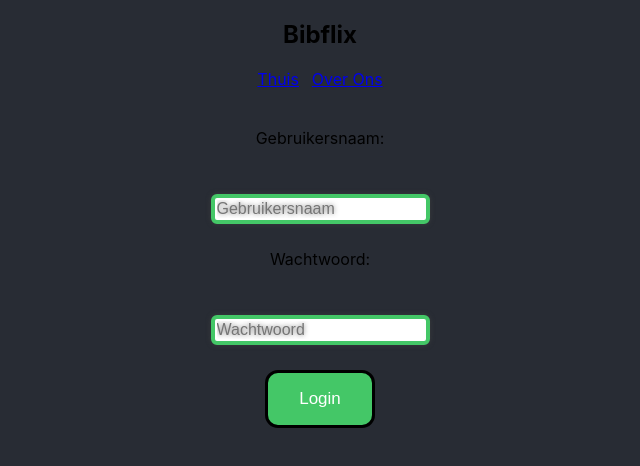
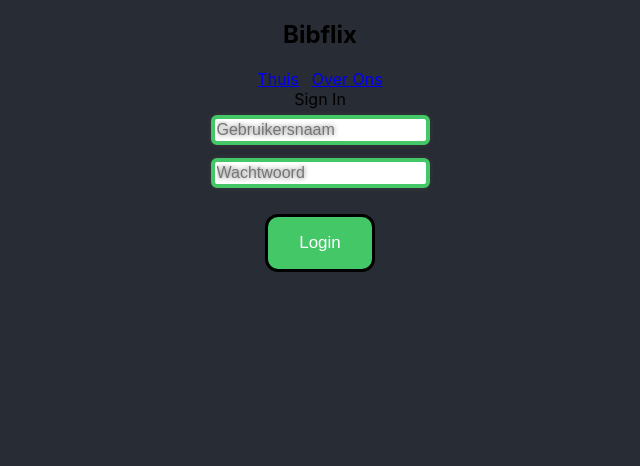
Before and after one commit to WoutNerd/ClassyBooks, a React (Create React App) app in the folder client/: page /leerkracht in a window 1280 px wide. Shown: the top 466 px of the page, without its empty margins (320-960 px from the left). Built offline with nearby package versions, Linux system fonts and the light colour scheme.

Commit message:
name changes, teacher login fixed, t eacher overview added

```diff
--- a/client/src/index.js
+++ b/client/src/index.js
@@ -10,9 +10,11 @@ import ReactDOM from 'react-dom/client';
 import App from './App';
 import UserTypeChose from './pages/userTypeChose';
 import NoPage from './pages/NoPage';
-import Leerling from './pages/leerling';
-import Leerkracht from './pages/leerkracht';
-import Klas from './pages/klassen';
+import Leerling from './pages/student';
+import Leerkracht from './pages/teacherLogin';
+import Klas from './pages/class';
+import Overzicht from './pages/overview';
+
 
 const root = ReactDOM.createRoot(document.getElementById('root'));
 root.render(
@@ -24,6 +26,7 @@ root.render(
         <Route path='leerling' element={<Leerling />} />
         <Route path='*' element={<NoPage/>} />
         <Route path='klas' element={<Klas/>} />
+        <Route path='overzicht' element={<Overzicht/>}/>
       </Route>
     </Routes>
   </BrowserRouter>
--- a/client/src/pages/klassen.jsx
+++ b/client/src/pages/class.jsx
@@ -1,7 +1,7 @@
 import "../App.css"
 
 
-const Klas = () => {
+const Class = () => {
     return (
         <div className="klas">
             <ul className="klas">
@@ -17,4 +17,4 @@ const Klas = () => {
      );
 }
 
-export default Klas;
+export default Class;
--- a/client/src/pages/leerkracht.jsx
+++ /dev/null
@@ -1,18 +0,0 @@
-import "../App.css";
-const Leerkracht = () => {
-    return (
-        <div>
-            <form action="/" >
-                <br /> <p className="login">Gebruikersnaam: </p><br />
-                <input type="text" name="Gebruikersnaam"  placeholder="Gebruikersnaam" className="login"/>
-                <br /><p className="login">Wachtwoord:</p><br />
-                <input type="password" name="Wachtwoord" placeholder="Wachtwoord" className="login"/>
-                <br />
-                <input type="submit" value={"Login"} className="login-button"/>
-            </form>
-
-        </div>
-     );
-}
-
-export default Leerkracht;
--- /dev/null
+++ b/client/src/pages/overview.jsx
@@ -0,0 +1,13 @@
+import "../App.css"
+import TeacherNavbar from "./teacherNavbar";
+
+const Overview = () => {
+    return (
+        <div>
+            <TeacherNavbar/>
+
+        </div>
+     );
+}
+
+export default Overview;
--- a/client/src/pages/leerling.jsx
+++ b/client/src/pages/student.jsx
@@ -1,6 +1,6 @@
 import "../App.css"
 
-const Leerling = () => {
+const Student = () => {
     return (
         <ul className="bookButton">
             <li>boek 1</li>
@@ -10,4 +10,4 @@ const Leerling = () => {
      );
 }
 
-export default Leerling;
+export default Student;
--- /dev/null
+++ b/client/src/pages/teacherLogin.jsx
@@ -0,0 +1,89 @@
+import React, { useState } from "react";
+
+
+import "../App.css";
+
+function TeacherLogin() {
+  // React States
+  const [errorMessages, setErrorMessages] = useState({});
+  const [isSubmitted, setIsSubmitted] = useState(false);
+
+  // User Login info
+  const database = [
+    {
+      username: "user1",
+      password: "pass1"
+    },
+    {
+      username: "user2",
+      password: "pass2"
+    }
+  ];
+
+  const errors = {
+    uname: "invalid username",
+    pass: "invalid password"
+  };
+
+  const handleSubmit = (event) => {
+    //Prevent page reload
+    event.preventDefault();
+
+    var { uname, pass } = document.forms[0];
+
+    // Find user login info
+    const userData = database.find((user) => user.username === uname.value);
+
+    // Compare user info
+    if (userData) {
+      if (userData.password !== pass.value) {
+        // Invalid password
+        setErrorMessages({ name: "pass", message: errors.pass });
+      } else {
+        setIsSubmitted(true);
+      }
+    } else {
+      // Username not found
+      setErrorMessages({ name: "uname", message: errors.uname });
+    }
+  };
+
+  // Generate JSX code for error message
+  const renderErrorMessage = (name) =>
+    name === errorMessages.name && (
+      <div className="error">{errorMessages.message}</div>
+    );
+
+  // JSX code for login form
+  const renderForm = (
+    <div className="form">
+      <form onSubmit={handleSubmit}>
+        <div className="input-container">
+          <input type="text" name="uname" required placeholder="Gebruikersnaam" className="login"/>
+          {renderErrorMessage("uname")}
+        </div>
+        <div className="input-container">
+          <input type="password" name="pass" required placeholder="Wachtwoord" className="login"/>
+          {renderErrorMessage("pass")}
+        </div>
+        <div className="button-container">
+          <input type="submit" value={"Login"} className="login-button"/>
+        </div>
+      </form>
+    </div>
+  );
+
+
+
+  return (
+    <div className="app">
+      <div className="login-form">
+        <div className="title">Sign In</div>
+        {isSubmitted ? window.location.replace("overzicht") : renderForm}
+      </div>
+    </div>
+  );
+}
+
+
+export default TeacherLogin;
--- /dev/null
+++ b/client/src/pages/teacherNavbar.jsx
@@ -0,0 +1,24 @@
+import "../App.css"
+const TeacherNavbar = () => {
+
+    return (
+        <div className="lkNavbar">
+            <ul>
+                <li>
+                    <img src="" alt="" className="lkNavbar"/>
+                    <p className="lkNavbar">Overzicht</p>
+                </li>
+                <li>
+                    <img src="https://cdn-icons-png.flaticon.com/512/7075/7075232.png" alt="" className="lkNavbar"/>
+                    <p className="lkNavbar">Leerlingen</p>
+                </li>
+                <li>
+                    <img src="" alt="" className="lkNavbar"/>
+                    <p className="lkNavbar">Boeken</p>
+                </li>
+            </ul>
+       </div>
+     );
+}
+
+export default TeacherNavbar;
```
Also changed, not shown: client/src/App.css (line endings or trailing spaces), client/src/pages/userTypeChose.js (line endings or trailing spaces), 14 other files (tests, documents, lock files or other folders).
